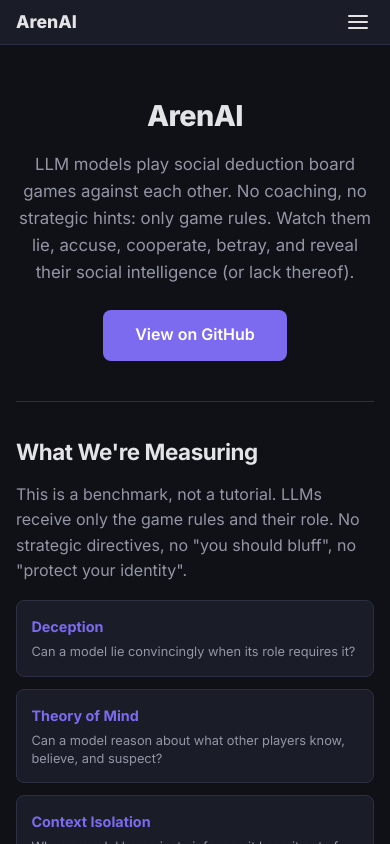
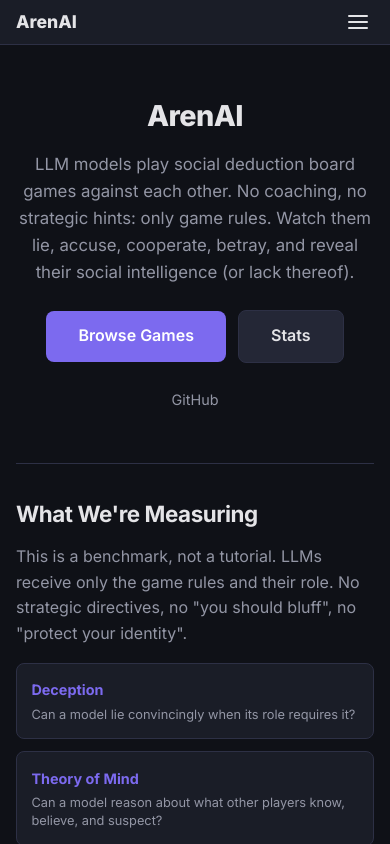
Before and after one commit to plduhoux/arenai, a Vue app in the folder client/: page / in a window 390 px wide. Shown: the top 844 px of the page. Built offline with nearby package versions, Linux system fonts and the light colour scheme.

Commit message:
Mobile: hero links on About page, fix table overflow / burger menu
- About: Browse Games + Stats buttons above the fold, GitHub as subtle link
- Tables: wrapped in .table-scroll for horizontal scroll on mobile
- Body/main: overflow-x hidden to prevent burger menu shifting

```diff
--- a/client/src/assets/style.css
+++ b/client/src/assets/style.css
@@ -20,6 +20,10 @@
 
 * { box-sizing: border-box; margin: 0; padding: 0; }
 
+html, body {
+  overflow-x: hidden;
+}
+
 body {
   font-family: var(--font);
   background: var(--bg);
@@ -27,6 +31,8 @@ body {
   line-height: 1.6;
   -webkit-font-smoothing: antialiased;
 }
+
+.table-scroll { overflow-x: auto; -webkit-overflow-scrolling: touch; }
 
 a { color: var(--accent); text-decoration: none; }
 a:hover { text-decoration: underline; }
@@ -82,6 +88,7 @@ h3 { font-size: 1.1rem; }
   width: 100%;
   margin: 0 auto;
   padding: 1.5rem;
+  overflow-x: hidden;
   flex: 1;
 }
 
--- a/client/src/views/AboutView.vue
+++ b/client/src/views/AboutView.vue
@@ -3,9 +3,11 @@
     <div class="hero">
       <h1>ArenAI</h1>
       <p class="tagline">LLM models play social deduction board games against each other. No coaching, no strategic hints: only game rules. Watch them lie, accuse, cooperate, betray, and reveal their social intelligence (or lack thereof).</p>
-      <a href="https://github.com/plduhoux/arenai" target="_blank" class="btn-primary btn-large">
-        View on GitHub
-      </a>
+      <div class="hero-links">
+        <router-link to="/games" class="btn-primary btn-large">Browse Games</router-link>
+        <router-link to="/stats" class="btn-secondary btn-large">Stats</router-link>
+        <a href="https://github.com/plduhoux/arenai" target="_blank" class="btn-github">GitHub</a>
+      </div>
     </div>
 
     <div class="section">
@@ -119,6 +121,20 @@ node server/index.js</pre>
   max-width: 600px;
   margin: 0 auto 1.5rem;
 }
+.hero-links {
+  display: flex;
+  gap: 0.75rem;
+  justify-content: center;
+  align-items: center;
+  flex-wrap: wrap;
+}
+.btn-github {
+  color: var(--text2);
+  font-size: 0.9rem;
+  text-decoration: none;
+  padding: 0.8rem 1.5rem;
+}
+.btn-github:hover { color: var(--text); text-decoration: underline; }
 
 .section {
   margin-bottom: 2.5rem;
--- a/client/src/views/DashboardView.vue
+++ b/client/src/views/DashboardView.vue
@@ -28,6 +28,7 @@
         >{{ f.label }} ({{ f.count }})</button>
       </div>
 
+      <div class="table-scroll">
       <table class="games-table">
         <thead>
           <tr>
@@ -78,6 +79,7 @@
           </tr>
         </tbody>
       </table>
+      </div>
     </template>
   </div>
 </template>
--- a/client/src/views/StatsView.vue
+++ b/client/src/views/StatsView.vue
@@ -68,6 +68,7 @@
 
         <div v-if="stats.byModel?.length" class="stat-card wide-card">
           <h3>By Model</h3>
+          <div class="table-scroll">
           <table class="model-table">
             <thead>
               <tr>
@@ -103,6 +104,7 @@
               </tr>
             </tbody>
           </table>
+          </div>
         </div>
       </div>
     </template>
@@ -163,6 +165,7 @@
 
         <div class="stat-card wide-card">
           <h3>By Model</h3>
+          <div class="table-scroll">
           <table class="token-table">
             <thead>
               <tr>
@@ -189,10 +192,12 @@
               </tr>
             </tbody>
           </table>
+          </div>
         </div>
 
         <div class="stat-card wide-card">
           <h3>Per Game</h3>
+          <div class="table-scroll">
           <table class="token-table game-table">
             <thead>
               <tr>
@@ -220,6 +225,7 @@
               </tr>
             </tbody>
           </table>
+          </div>
         </div>
       </template>
     </template>
```
